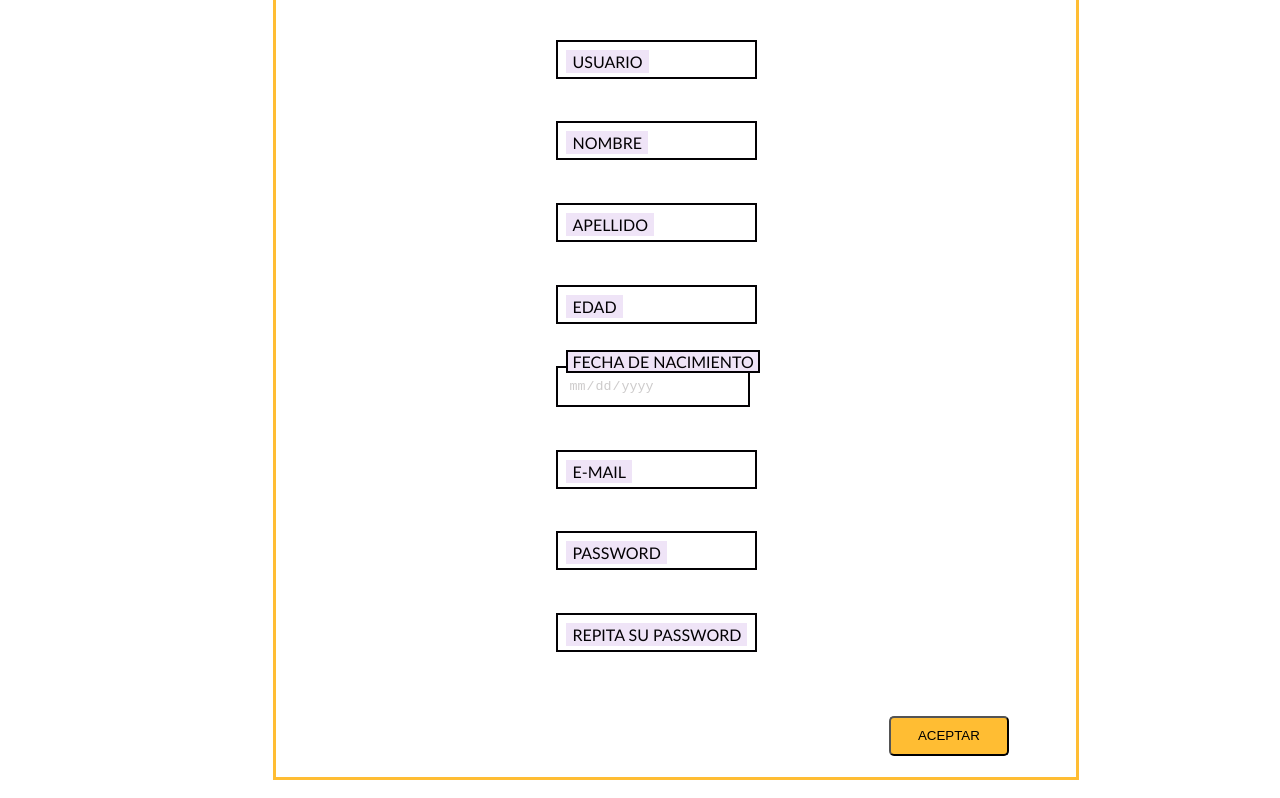
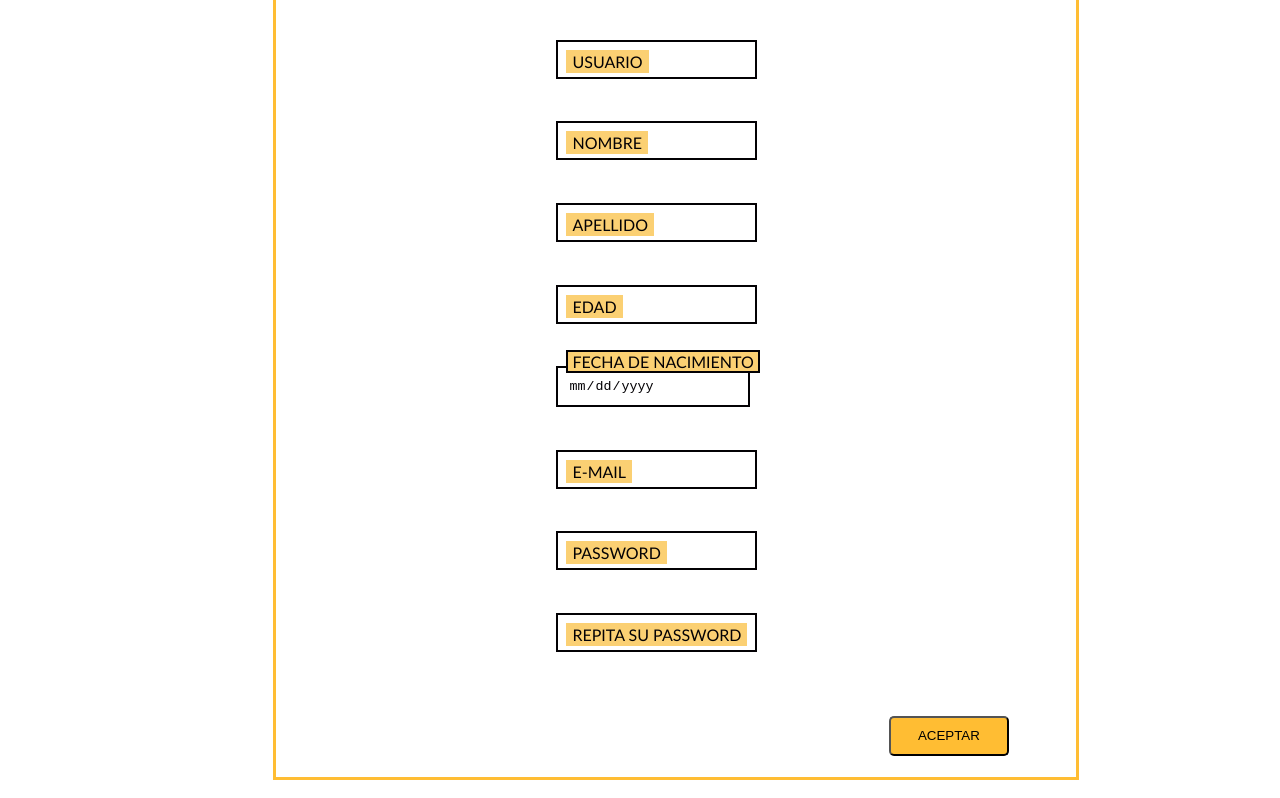
Before and after one commit to MarIsaTrettel/Elearning-total, a plain HTML site: page evaluacion7_Trettel/evaluacion7.html in a window 1280 px wide. Shown: the part 224-1022 px from the top of the page. Drawn offline with Linux system fonts and the light colour scheme.

Commit message:
Estilismo

```diff
--- a/evaluacion7_Trettel/css/estilo.css
+++ b/evaluacion7_Trettel/css/estilo.css
@@ -33,7 +33,7 @@ body {
 }
 
 .formEjercicio input {
-	color: rgb(205, 203, 203);
+	color:#030104;
 	background: none;
 	padding: 0.625rem;
 	border: 2px solid #030104;
@@ -45,7 +45,7 @@ body {
 	left: 0;
 	translate: 0.625rem 0.625rem;
 	color: #030104;
-	background-color: #efe4f7;
+	background-color: #fbd073;
 	padding-inline: 0.25rem;
 	border: 2px solid transparent;
 	pointer-events: none;
@@ -68,8 +68,9 @@ body {
 	display: none;
 }
 
-.fechaNac {
+#fechaNac {
 	width: 170px;
+
 }
 
 #btnAceptar {
--- a/evaluacion7_Trettel/evaluacion7.html
+++ b/evaluacion7_Trettel/evaluacion7.html
@@ -34,7 +34,7 @@
                 <label for="Edad">EDAD</label>
             </div>
             <div class="formEjercicio">
-                <input type="date" placeholder="" id="fechaNac" class="fechaNac">
+                <input type="date" id="fechaNac" class="fechaNac">
                 <label for="fechaNac">FECHA DE NACIMIENTO</label>
             </div>
             <div class="formEjercicio">
@@ -42,11 +42,11 @@
                 <label for="Email">E-MAIL</label>
             </div>
             <div class="formEjercicio">
-                <input type="password" placeholder="" id="password1">
+                <input type="password" placeholder="" id="password1" minlength="8">
                 <label for="password1">PASSWORD</label>
             </div>
             <div class="formEjercicio">
-                <input type="password" placeholder="" id="password2">
+                <input type="password" placeholder="" id="password2" minlength="8">
                 <label for="password2">REPITA SU PASSWORD</label>
             </div>
             <input type="submit" value="ACEPTAR" id="btnAceptar">
--- a/evaluacion7_Trettel/js/evaluacion7.js
+++ b/evaluacion7_Trettel/js/evaluacion7.js
@@ -1,13 +1,14 @@
 
-/* var ejecutarForm = () => {
-    let datoNombre = document.forms[0].elements[0].value
-    let datoApellido = document.forms[0].elements[1].value
+var ejecutarForm = () => {
+    let datoUsuario = document.forms[0].elements[0].value
+    let datoNombre = document.forms[0].elements[1].value
+    let datoApellido = document.forms[0].elements[2].value
     let datoEdad = document.forms[0].elements[3].value
     let datoFechaDeNacimiento = document.forms[0].elements[4].value
     let datoEmail = document.forms[0].elements[5].value
 
-    alert("Nombre: " + datoNombre + "\nApellido: " + datoApellido + "\nEdad: " + datoEdad + "\nFecha de nacimiento: " + datoFechaDeNacimiento + "\nEmail: " + datoEmail)
-} */
+    alert("Usuario: " + datoUsuario + "\nNombre: " + datoNombre + "\nApellido: " + datoApellido + "\nEdad: " + datoEdad + "\nFecha de nacimiento: " + datoFechaDeNacimiento + "\nEmail: " + datoEmail)
+}
 
 var validacion = () => {
     let password1 = document.getElementById('password1')
@@ -19,7 +20,7 @@ var validacion = () => {
         password2.classList.add('error')
     } else {
         password1.setCustomValidity("")
-        /* ejecutarForm() */
+        ejecutarForm()
     }
 }
 
```
